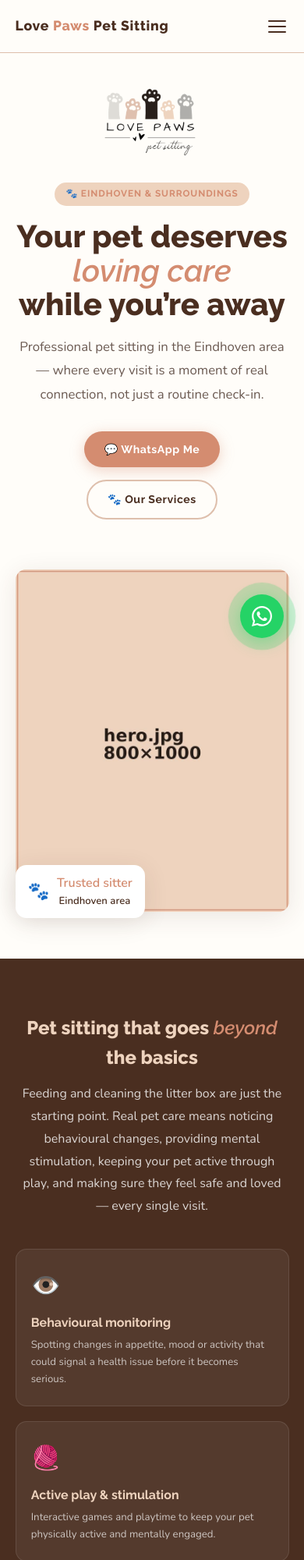
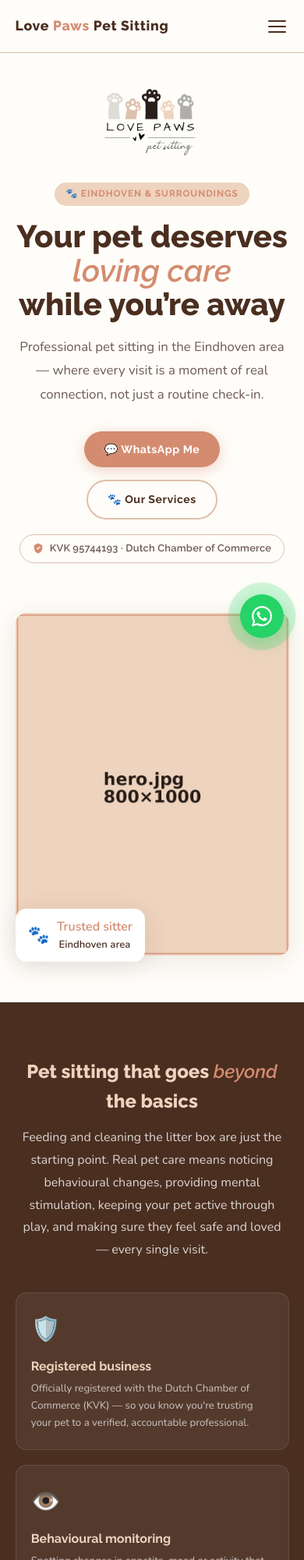
Before and after one commit to lfromanini/lovepaws-website, a plain HTML site: page site/index.html in a window 390 px wide. Shown: the top 2000 px of the page at 78% size. Drawn offline with nearby package versions, Linux system fonts and the light colour scheme.

Commit message:
added KVK information

```diff
--- a/site/assets/css/styles.css
+++ b/site/assets/css/styles.css
@@ -432,6 +432,30 @@ ul {
 	font-size: 1rem;
 }
 
+/* KVK trust badge — shown below hero CTA buttons */
+.hero-kvk {
+	display: inline-flex;
+	align-items: center;
+	gap: 8px;
+	margin-top: 1.2rem;
+	padding: 0.45rem 1rem;
+	border-radius: 50px;
+	border: 1.5px solid var(--tan);
+	background: var(--white);
+	font-size: 0.8rem;
+	color: #6b5a52;
+	font-family: var(--font-heading);
+	font-weight: 600;
+	letter-spacing: 0.02em;
+	animation: fadeUp 0.8s 0.38s ease both;
+}
+.hero-kvk svg {
+	width: 14px;
+	height: 14px;
+	flex-shrink: 0;
+	color: var(--accent);
+}
+
 /* ═══════════════════════════════════════════════════════════
    WHY BEYOND
 ═══════════════════════════════════════════════════════════ */
@@ -1272,6 +1296,17 @@ footer {
 	max-width: 300px;
 	color: rgba(255,255,255,0.55);
 }
+.footer-kvk {
+	display: flex;
+	align-items: flex-start;
+	gap: 0.6rem;
+	margin-top: 0.9rem;
+	font-size: 0.86rem;
+	color: rgba(255,255,255,0.65);
+}
+.footer-kvk .footer-ci {
+	margin-top: 1px;
+}
 .footer-col h4 {
 	font-family: var(--font-heading);
 	font-weight: 800;
@@ -1428,6 +1463,9 @@ footer {
 	.hero-actions {
 		justify-content: center;
 	}
+	.hero-kvk {
+		align-self: center;
+	}
 	.hero-image-wrap {
 		max-width: 380px;
 		margin: 0 auto;
--- a/site/index.html
+++ b/site/index.html
@@ -152,6 +152,12 @@
 			<a href="https://wa.me/31619201885" target="_blank" rel="noopener noreferrer" class="btn btn-primary" data-i18n="hero.btn_wa">&#x1F4AC; WhatsApp Me</a>
 			<a href="#services" class="btn btn-outline" data-i18n="hero.btn_services">&#x1F43E; Our Services</a>
 		</div>
+		<div class="hero-kvk" aria-label="KVK registration number">
+			<svg viewBox="0 0 24 24" fill="currentColor" xmlns="http://www.w3.org/2000/svg" aria-hidden="true">
+				<path d="M12 1L3 5v6c0 5.55 3.84 10.74 9 12 5.16-1.26 9-6.45 9-12V5l-9-4zm-1 14l-3-3 1.41-1.41L11 12.17l4.59-4.58L17 9l-6 6z"/>
+			</svg>
+			<span data-i18n="hero.kvk_badge">KVK 95744193 · Dutch Chamber of Commerce</span>
+		</div>
 	</div>
 
 	<div class="hero-image-wrap">
@@ -177,6 +183,11 @@
 	<h2 data-i18n-html="why.headline">Pet sitting that goes <em>beyond</em> the basics</h2>
 	<p data-i18n="why.body">Feeding and cleaning the litter box are just the starting point. Real pet care means noticing behavioural changes, providing mental stimulation, keeping your pet active through play, and making sure they feel safe and loved &#x2014; every single visit.</p>
 	<div class="why-grid">
+		<div class="why-card">
+			<div class="why-icon" aria-hidden="true">&#x1F6E1;&#xFE0F;</div>
+			<h4 data-i18n="why.card0.title">Registered business</h4>
+			<p data-i18n="why.card0.desc">Officially registered with the Dutch Chamber of Commerce (KVK) — so you know you&#x27;re trusting your pet to a verified, accountable professional.</p>
+		</div>
 		<div class="why-card">
 			<div class="why-icon" aria-hidden="true">&#x1F441;&#xFE0F;</div>
 			<h4 data-i18n="why.card1.title">Behavioural monitoring</h4>
@@ -573,6 +584,16 @@
 			<div class="footer-brand">
 				<img src="assets/images/logo.png" alt="Love Paws Pet Sitting" class="footer-logo" height="60" loading="lazy" />
 				<p data-i18n="footer.brand_text">Professional pet sitting in the Eindhoven area. Caring for your cats and dogs with the love they deserve &#x2014; one visit at a time. &#x1F43E;</p>
+				<div class="footer-kvk">
+					<span class="footer-ci" aria-hidden="true">
+						<svg viewBox="0 0 24 24" fill="currentColor"><path d="M12 1L3 5v6c0 5.55 3.84 10.74 9 12 5.16-1.26 9-6.45 9-12V5l-9-4zm-1 14l-3-3 1.41-1.41L11 12.17l4.59-4.58L17 9l-6 6z"/></svg>
+					</span>
+					<span>
+						<span data-i18n="footer.kvk_label">KVK</span>
+						<span data-i18n="footer.kvk_number">95744193</span>
+						<span style="opacity:0.55; font-size:0.78rem; display:block;" data-i18n="footer.kvk_note">Dutch Chamber of Commerce</span>
+					</span>
+				</div>
 			</div>
 			<div class="footer-col">
 				<h4 data-i18n="footer.nav_title">Navigate</h4>
--- a/site/lang/en.json
+++ b/site/lang/en.json
@@ -16,7 +16,8 @@
 		"btn_wa": "💬 WhatsApp Me",
 		"btn_services": "🐾 Our Services",
 		"badge": "Trusted sitter",
-		"badge_sub": "Eindhoven area"
+		"badge_sub": "Eindhoven area",
+		"kvk_badge": "KVK 95744193 · Dutch Chamber of Commerce"
 	},
 	"why": {
 		"headline": "Pet sitting that goes <em>beyond</em> the basics",
@@ -44,6 +45,10 @@
 		"card6": {
 			"title": "Genuine love for animals",
 			"desc": "Not just a job — a real passion. Your pet will be treated like family from the very first visit."
+		},
+		"card0": {
+			"title": "Registered business",
+			"desc": "Officially registered with the Dutch Chamber of Commerce (KVK) — so you know you're trusting your pet to a verified, accountable professional."
 		}
 	},
 	"about": {
@@ -168,7 +173,10 @@
 		"brand_text": "Professional pet sitting in the Eindhoven area. Caring for your cats and dogs with the love they deserve — one visit at a time. 🐾",
 		"nav_title": "Navigate",
 		"contact_title": "Contact",
-		"location": "Eindhoven, Netherlands"
+		"location": "Eindhoven, Netherlands",
+		"kvk_label": "KVK",
+		"kvk_number": "95744193",
+		"kvk_note": "Dutch Chamber of Commerce"
 	},
 	"form_messages": {
 		"err_name": "Oops! You forgot to fill in your name.",
```
Also changed, not shown: site/lang/nl.json (+10 -2 lines), site/lang/pt-BR.json (+10 -2 lines), 1 other file.
